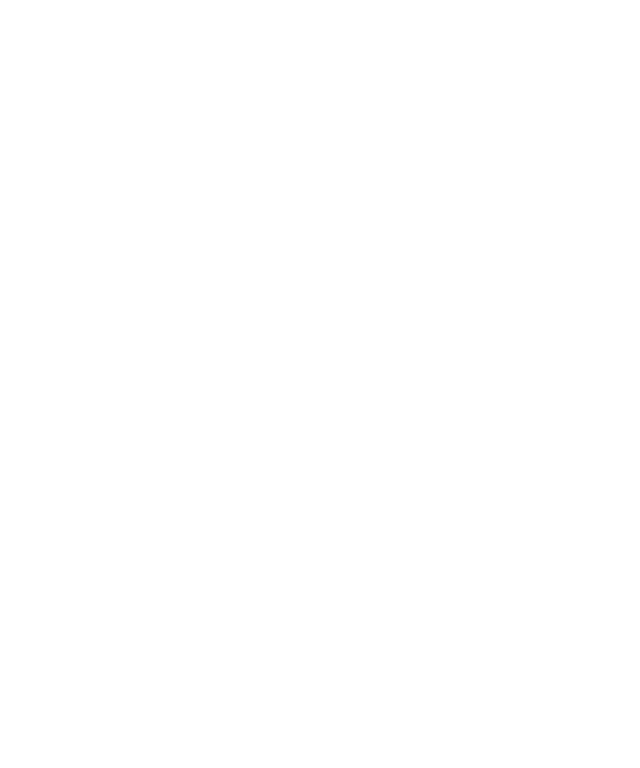
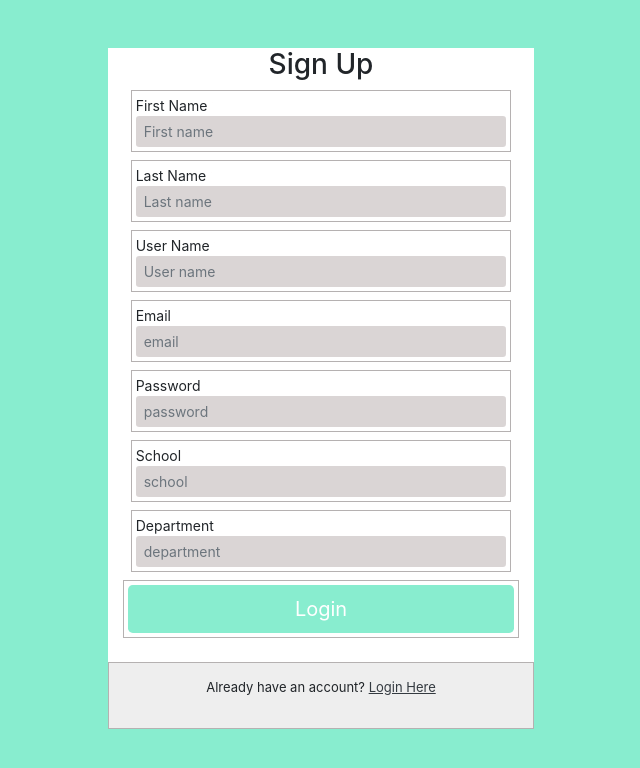
Before and after one commit to AnthoniaOkafor/greenbrain-clone, a plain HTML site: page signup.html in a window 1280 px wide. Shown: the whole page, without its empty margins (319-959 px from the left). Drawn offline with nearby package versions, Linux system fonts and the light colour scheme.

Commit message:
created signup page

```diff
--- a/css/loginStyles.css
+++ b/css/loginStyles.css
@@ -22,10 +22,19 @@ body {
     text-decoration: underline;
 }
 
-form div {
+form > div {
     border: 1px solid rgb(181, 177, 177);
 }
 
 .form-control {
-    background-color: #f7f8fb;
+    background-color: rgb(218, 213, 213);
+    border: none;
 }
+
+.col-form-label > i {
+    color: rgb(247, 70, 70);
+    font-size: 0.01rem;
+    position: absolute;
+    margin-top: 3px;
+    padding: 5px;
+  }
--- a/signup.html
+++ b/signup.html
@@ -0,0 +1,73 @@
+<!DOCTYPE html>
+<html lang="en">
+<head>
+    <meta charset="UTF-8">
+    <meta name="viewport" content="width=device-width, initial-scale=1.0">
+    <meta http-equiv="X-UA-Compatible" content="ie=edge">
+    <link rel="stylesheet" href="https://stackpath.bootstrapcdn.com/bootstrap/4.3.1/css/bootstrap.min.css" integrity="sha384-ggOyR0iXCbMQv3Xipma34MD+dH/1fQ784/j6cY/iJTQUOhcWr7x9JvoRxT2MZw1T" crossorigin="anonymous">
+
+    <link rel="stylesheet" href="https://use.fontawesome.com/releases/v5.15.1/css/all.css" integrity="sha384-vp86vTRFVJgpjF9jiIGPEEqYqlDwgyBgEF109VFjmqGmIY/Y4HV4d3Gp2irVfcrp" crossorigin="anonymous">
+    <link rel="stylesheet" href="css/loginStyles.css">
+
+    <title>Greenbrain Bootstrap Clone</title>
+</head>
+<body>
+    <div class="container-fluid">
+        <div class="row justify-content-center mt-5">
+
+                <div class="col col-md-4 contained">
+                    <h3 class="text-center">Sign Up</h3>
+                        <form>
+                            <div class="form-group form-group row m-2 p-1">
+                                <label for="firstname" class="p-0 col-12 col-form-label col-form-label-sm">First Name<i class="fas fa-star"></i></label>
+                                <input type="text" class="col-12 form-control form-control-sm" id="firstname" placeholder="First name">
+                            </div>
+
+                            <div class="form-group form-group row m-2 p-1">
+                                <label for="lastname" class="p-0 col-12 col-form-label col-form-label-sm">Last Name<i class="fas fa-star"></i></label>
+                                <input type="text" class="col-12 form-control form-control-sm" id="lastname" placeholder="Last name">
+                            </div>
+
+                            <div class="form-group form-group row m-2 p-1">
+                                <label for="Username" class="p-0 col-12 col-form-label col-form-label-sm">User Name<i class="fas fa-star"></i></label>
+                                <input type="text" class="col-12 form-control form-control-sm" id="username" placeholder="User name" required>
+                            </div>
+
+                            <div class="form-group form-group row m-2 p-1">
+                                <label for="email" class="p-0 col-12 col-form-label col-form-label-sm">Email<i class="fas fa-star"></i></label>
+                                <input type="email" class="col-12 form-control form-control-sm" id="email" placeholder="email">
+                            </div>
+
+                            <div class="form-group form-group row m-2 p-1">
+                                <label for="Password" class="p-0 col-12 col-form-label col-form-label-sm">Password<i class="fas fa-star"></i></label>
+                                <input type="password" class="col-12 form-control form-control-sm" id="password" placeholder="password">
+                            </div>
+
+                            <div class="form-group form-group row m-2 p-1">
+                                <label for="School" class="p-0 col-12 col-form-label col-form-label-sm">School<i class="fas fa-star"></i></label>
+                                <input type="text" class="col-12 form-control form-control-sm" id="school" placeholder="school">
+                            </div>
+
+                            <div class="form-group form-group row m-2 p-1">
+                                <label for="Department" class="p-0 col-12 col-form-label col-form-label-sm">Department<i class="fas fa-star"></i></label>
+                                <input type="text" class="col-12 form-control form-control-sm" id="department" placeholder="department">
+                            </div>
+
+                            <div class="mb-4 p-1">
+                            <input type="submit" value="Login" class="btn greenish btn-block btn-lg text-white">
+                            </div>
+                        </form>
+                        <div class="row greyish">
+                                <div class="col-12">
+                                        <p class="text text-center">
+                                        Already have an account? <a href="#" class="text-dark">Login Here</a>
+                                        </p>
+                                </div>
+                        </div>
+            </div>
+        </div>
+    </div>
+
+
+</body>
+</html>
```
Also changed, not shown: login.html (+2 -2 lines).
